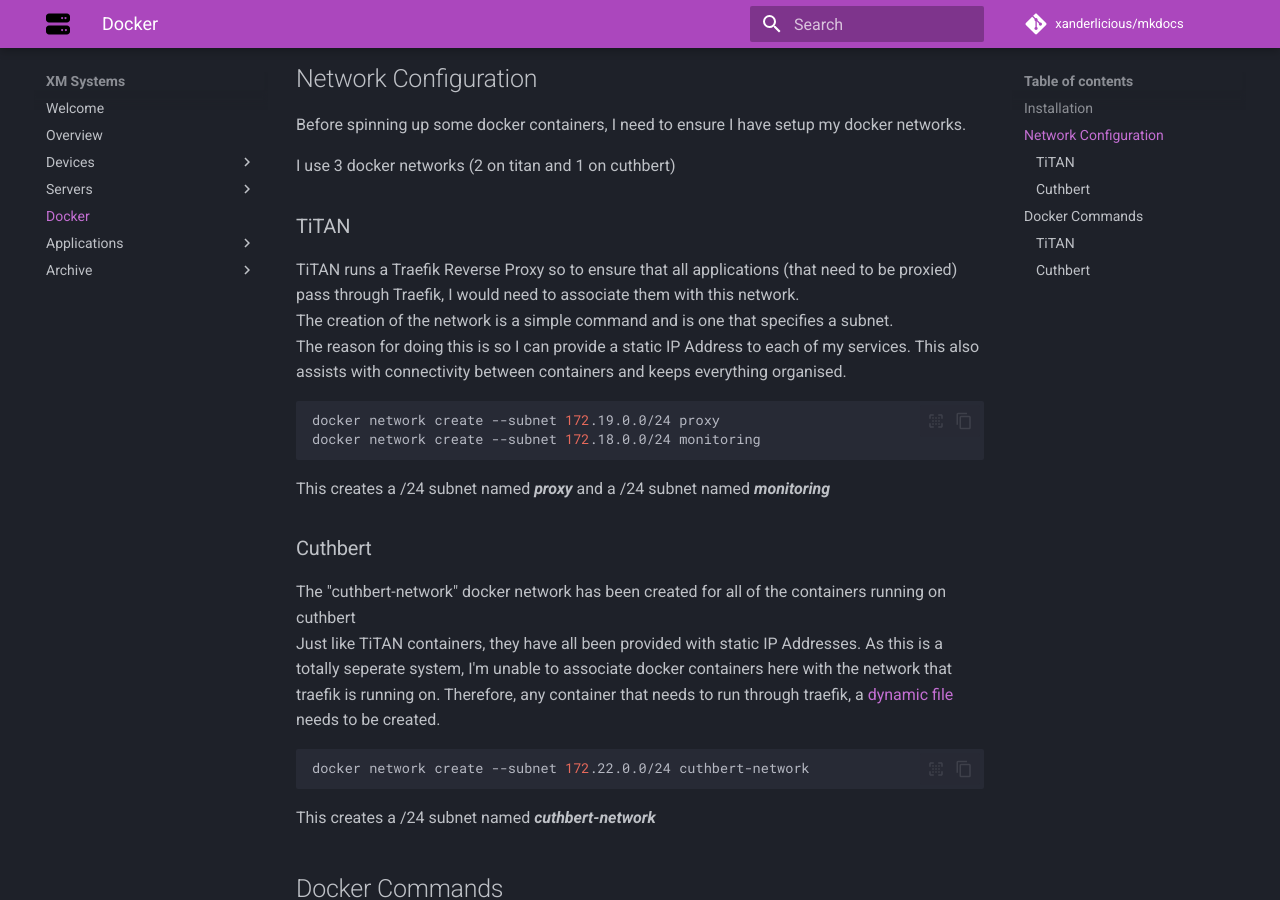
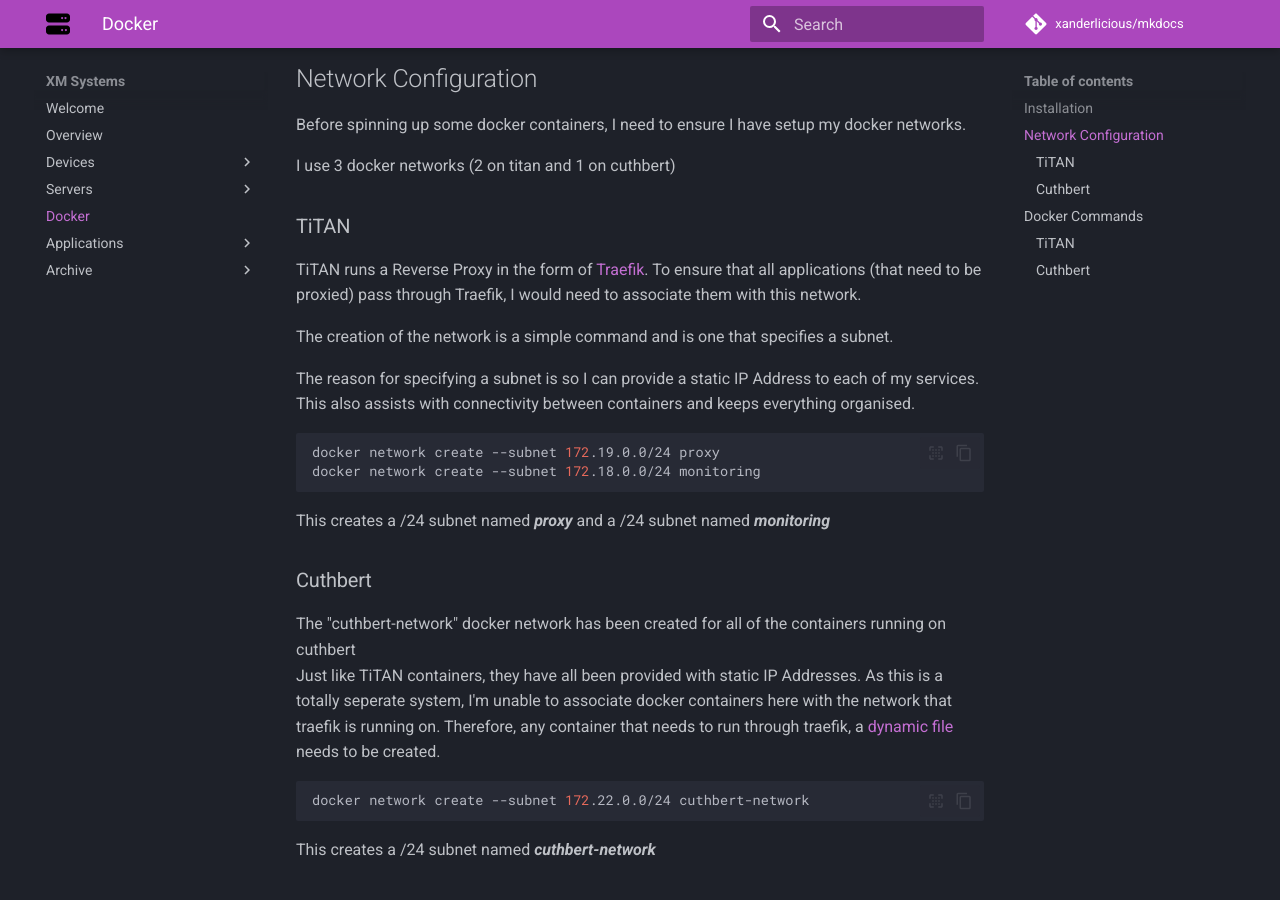
Before and after one commit to Xanderlicious/mkdocs, an MkDocs documentation site: the page built from docs/docker.md, in a window 1280 px wide and 900 px high, scrolled down 752 px. Built offline with MkDocs 1.6.1 and Material for MkDocs 9.7.7, drawn with Linux system fonts in a browser that asks for light colours; comment, search, counter and statistics services are not loaded.

Commit message:
updated parts of the docker page

````diff
--- a/docs/docker.md
+++ b/docs/docker.md
@@ -24,9 +24,11 @@
 
 ### TiTAN
 
-TiTAN runs a Traefik Reverse Proxy so to ensure that all applications (that need to be proxied) pass through Traefik, I would need to associate them with this network.
+TiTAN runs a Reverse Proxy in the form of [Traefik](https://docs.xmsystems.co.uk/traefik/). To ensure that all applications (that need to be proxied) pass through Traefik, I would need to associate them with this network.
+
 The creation of the network is a simple command and is one that specifies a subnet.
-The reason for doing this is so I can provide a static IP Address to each of my services.  This also assists with connectivity between containers and keeps everything organised.
+
+The reason for specifying a subnet is so I can provide a static IP Address to each of my services.  This also assists with connectivity between containers and keeps everything organised.
 
 ```bash
 docker network create --subnet 172.19.0.0/24 proxy
````
